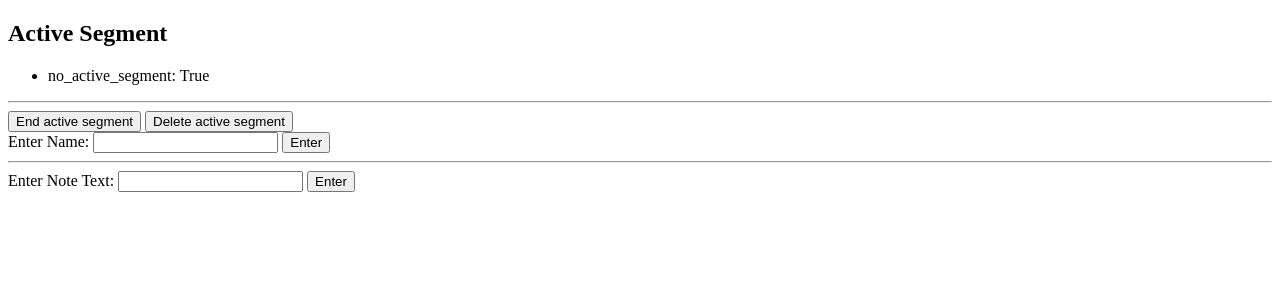
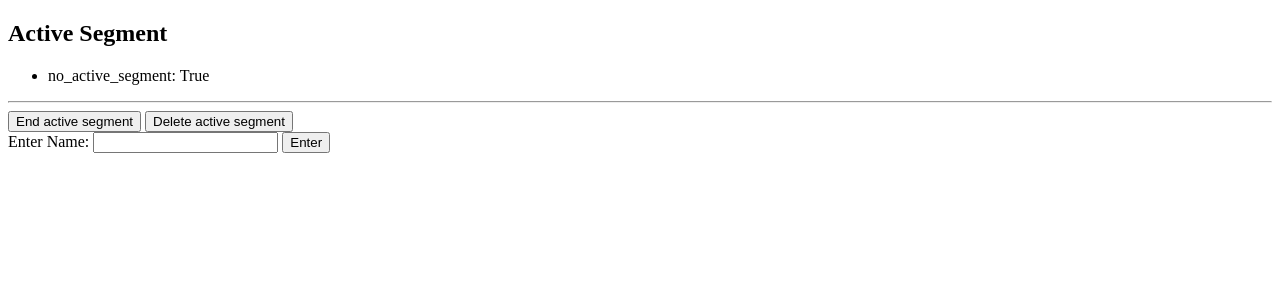
Before and after one commit to ParsaShemirani/pathbase, a FastAPI app: page / in a window 1280 px wide. Shown: the top 300 px of the page. Run offline with FastAPI, Linux system fonts and the light colour scheme.

Commit message:
removed notes logic

```diff
--- a/app.py
+++ b/app.py
@@ -8,7 +8,7 @@ from sqlalchemy import select
 import pandas as pd
 
 from connection import Session
-from models import ActionSegment, Note
+from models import ActionSegment
 
 app = FastAPI()
 
@@ -27,17 +27,13 @@ async def home(request: Request):
                 "segment_duration": active_segment.str_duration,
                 "segment_start": active_segment.str_start_at,
             }
-            segment_notes = session.scalars(
-                select(Note).where(Note.str_created_ts > active_segment.str_start_at)
-            ).all()
         else:
             active_segment_dict = {"no_active_segment": "True"}
-            segment_notes = []
 
     return templates.TemplateResponse(
         request=request,
         name="index.html",
-        context={"active_segment_dict": active_segment_dict, "segment_notes": segment_notes},
+        context={"active_segment_dict": active_segment_dict},
     )
 
 
@@ -88,16 +84,6 @@ async def delete_active_segment():
     return RedirectResponse(url=app.url_path_for("home"), status_code=303)
 
 
-@app.get("/add_note")
-async def add_note(note_text: str):
-    with Session() as session:
-        with session.begin():
-            new_note = Note(text=note_text)
-            new_note.dt_created_ts = datetime.now(tz=timezone.utc)
-            session.add(new_note)
-    return RedirectResponse(url=app.url_path_for("home"), status_code=303)
-
-
 @app.get("/download_segments_csv")
 async def download_segments_csv():
     with Session() as session:
@@ -113,19 +99,3 @@ async def download_segments_csv():
                     "Content-Disposition": f"attachment; filename=segments_{str_iso_now}.csv"
                 },
             )
-
-@app.get("/download_notes_csv")
-async def download_notes_csv():
-    with Session() as session:
-        conn = session.connection()
-        df = pd.read_sql_table(table_name="notes", con=conn)
-        str_iso_now = datetime.now(tz=timezone.utc).strftime(format="%Y-%m-%d")
-        with io.StringIO() as sio:
-            df.to_csv(sio, index=False)
-            return Response(
-                content=sio.getvalue(),
-                media_type="text/csv",
-                headers={
-                    "Content-Disposition": f"attachment; filename=notes_{str_iso_now}.csv"
-                },
-            )
--- a/templates/index.html
+++ b/templates/index.html
@@ -23,18 +23,5 @@
         <button type="submit">Enter</button>
     </form>
 
-    <hr>
-
-    <form action="{{ url_for('add_note') }}", method="get">
-        <label for="noteTextInput">Enter Note Text:</label>
-        <input id="noteTextInput" name="note_text">
-        <button type="submit">Enter</button>
-    </form>
-
-    <ul>
-        {% for n in segment_notes %}
-            <li>{{ n.text }}</li>
-        {% endfor %}
-    </ul>
 </body>
 </html>
```
Also changed, not shown: models.py (+0 -19 lines).
